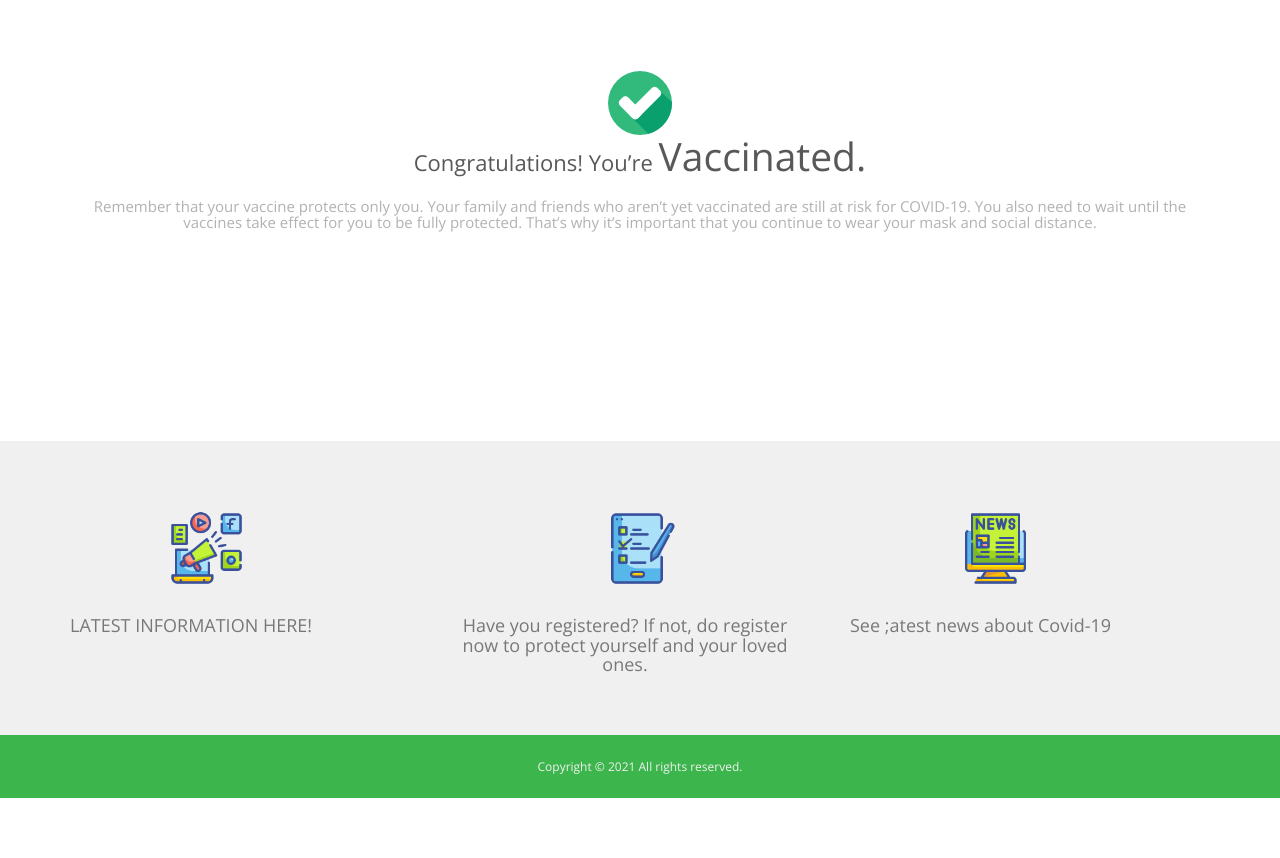
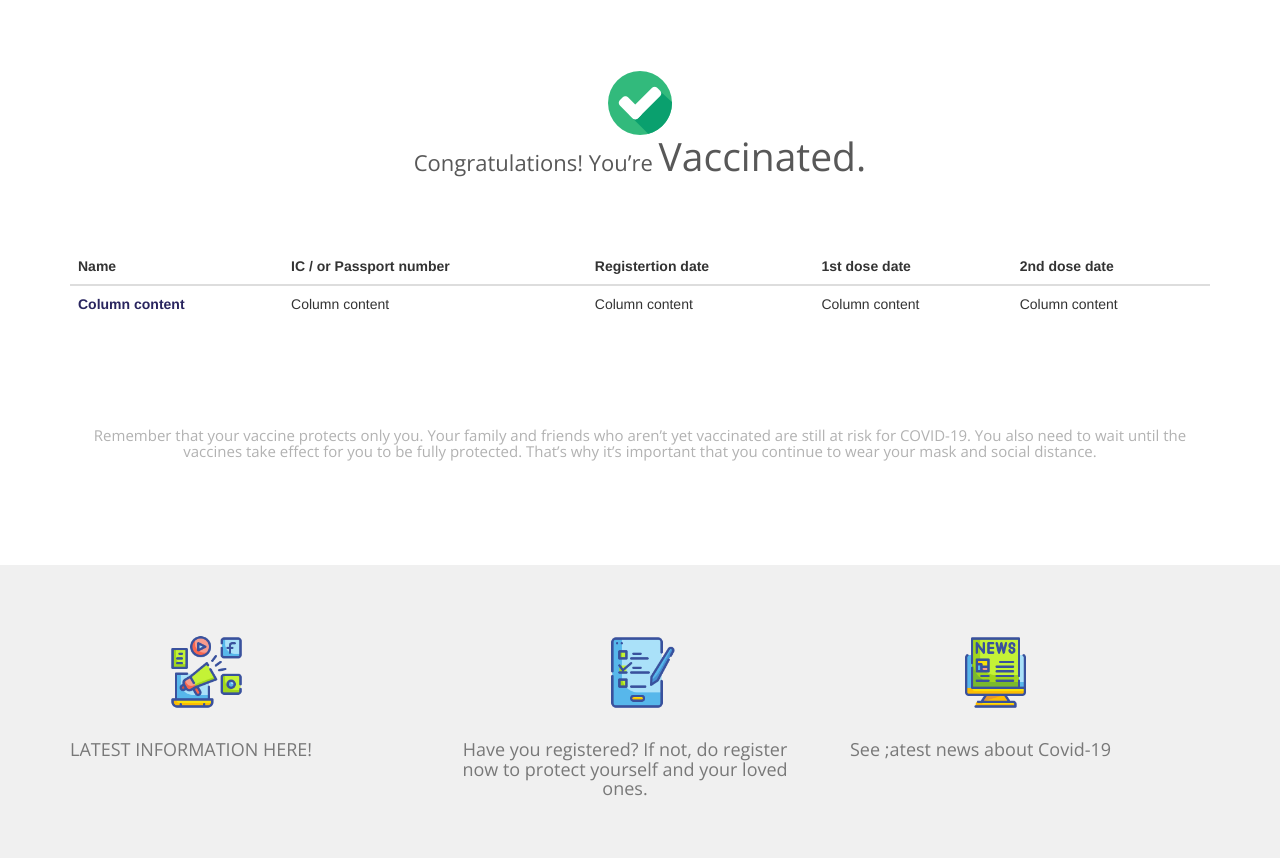
Before and after one commit to akram-tello/getYourVaccine, a PHP site: page /status_success.php in a window 1280 px wide. Shown: the part 135-993 px from the top of the page. Before the commit the page ends 933 px from the top, so only its background shows below. Run offline with PHP 8.4, Linux system fonts and the light colour scheme; some libraries are stand-ins or nearby versions.

Commit message:
added table status

```diff
--- a/server/checkLogin.php
+++ b/server/checkLogin.php
@@ -29,7 +29,7 @@ if (isset($_POST['ic']) && isset($_POST['tel'])) {
         		$_SESSION['id'] = $row['id'];
         		$_SESSION['ic'] = $row['ic'];
 
-        		header("Location: ../welcome.php");
+        		header("Location: ../status.php");
 
         	}else {
         		header("Location: ../check.php?error=Incorect IC or telephone");
--- a/status_success.php
+++ b/status_success.php
@@ -1,19 +1,34 @@
 <?php include("layout/header.php"); ?>
-
-<!DOCTYPE html>
-<html lang="en">
-<head>
-    <meta charset="utf-8">
-    <link href='http://fonts.googleapis.com/css?family=Creepster|Audiowide' rel='stylesheet' type='text/css'>
-    <title>Error</title>
-</head>
-<body>
 <div class="container-fluid about-bac-another">
     <div class="container">
-        <div class="f-f4">
+    <div class="f-f4" style="margin-bottom:5em">
             <h1><img src="assets/images/check/checked.png" /></h1>
             <h2>Congratulations! You’re <span>Vaccinated.</span></h2>
-            <h3 style="margin-bottom: 14em">Remember that your vaccine protects only you. Your family and friends who aren’t yet vaccinated are still at risk for COVID-19. You also need to wait until the vaccines take effect for you to be fully protected. That’s why it’s important that you continue to wear your mask and social distance.</h3>
+</div>
+    <div class="mb-4">
+        <table class="table">
+            <thead>
+                <tr>
+                    <th>Name</th>
+                    <th>IC / or Passport number</th>
+                    <th>Registertion date</th>
+                    <th>1st dose date</th>
+                    <th>2nd dose date</th>
+                </tr>
+            </thead>
+            <tbody>
+                <tr class="table-success">
+                    <th class="textblue">Column content</th>
+                    <td>Column content</td>
+                    <td>Column content</td>
+                    <td>Column content</td>
+                    <td>Column content</td>
+                </tr>
+            </tbody>
+        </table>
+    </div>
+        <div class="f-f4">
+            <h3 style="margin-bottom:7em">Remember that your vaccine protects only you. Your family and friends who aren’t yet vaccinated are still at risk for COVID-19. You also need to wait until the vaccines take effect for you to be fully protected. That’s why it’s important that you continue to wear your mask and social distance.</h3>
         </div>
     </div>
 </div>
```
